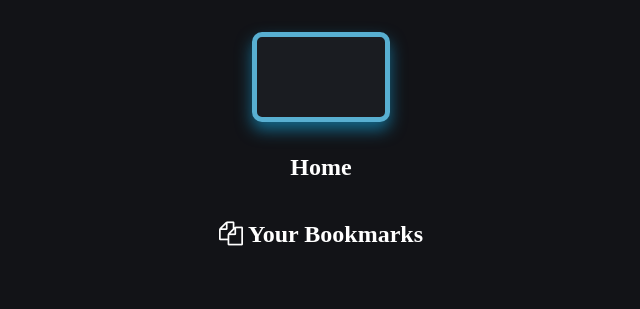
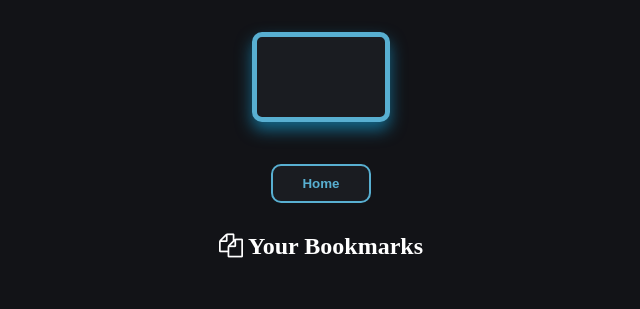
Before and after one commit to vijayyprajapati/Share-Your-Bookmarks, a plain HTML site: page details.html in a window 1280 px wide. Shown: the whole page, without its empty margins (319-959 px from the left). Drawn offline with Linux system fonts and the light colour scheme.

Commit message:
added home button

```diff
--- a/details.css
+++ b/details.css
@@ -128,3 +128,21 @@ ol li::marker
   font-weight: 540;
   padding: 10px;
 }
+
+.home-btn {
+  display: block;
+  width: 100px;
+  background-color: #1a1c21;
+  margin:10px auto;
+  color: #58afd1;
+  font-weight: bold;
+  padding: 10px;
+  border-radius: 10px;
+  border: 2px solid #58afd1;
+}
+.home-btn:hover {
+  background-color: #d3ffe9;
+  color: #090909;
+  cursor: pointer;
+  border: 2px solid #ffe593;
+}
--- a/details.html
+++ b/details.html
@@ -19,7 +19,7 @@
   </div>
   <div class="user-container">
     <div id="nav">
-      <h2><a href="index.html" >Home</a></h2>
+      <a href="index.html" ><button class="home-btn">Home</button></a>
     </div>
     <div class="subheading">
 
```
